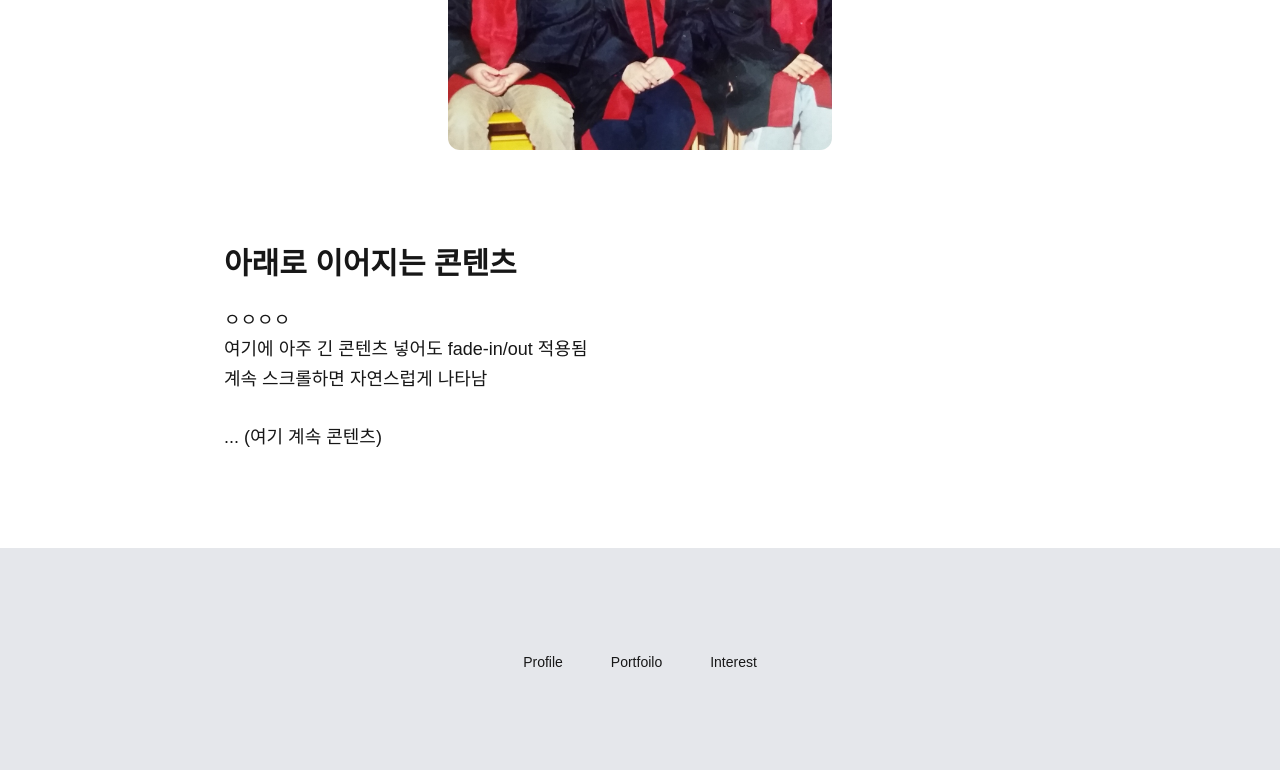
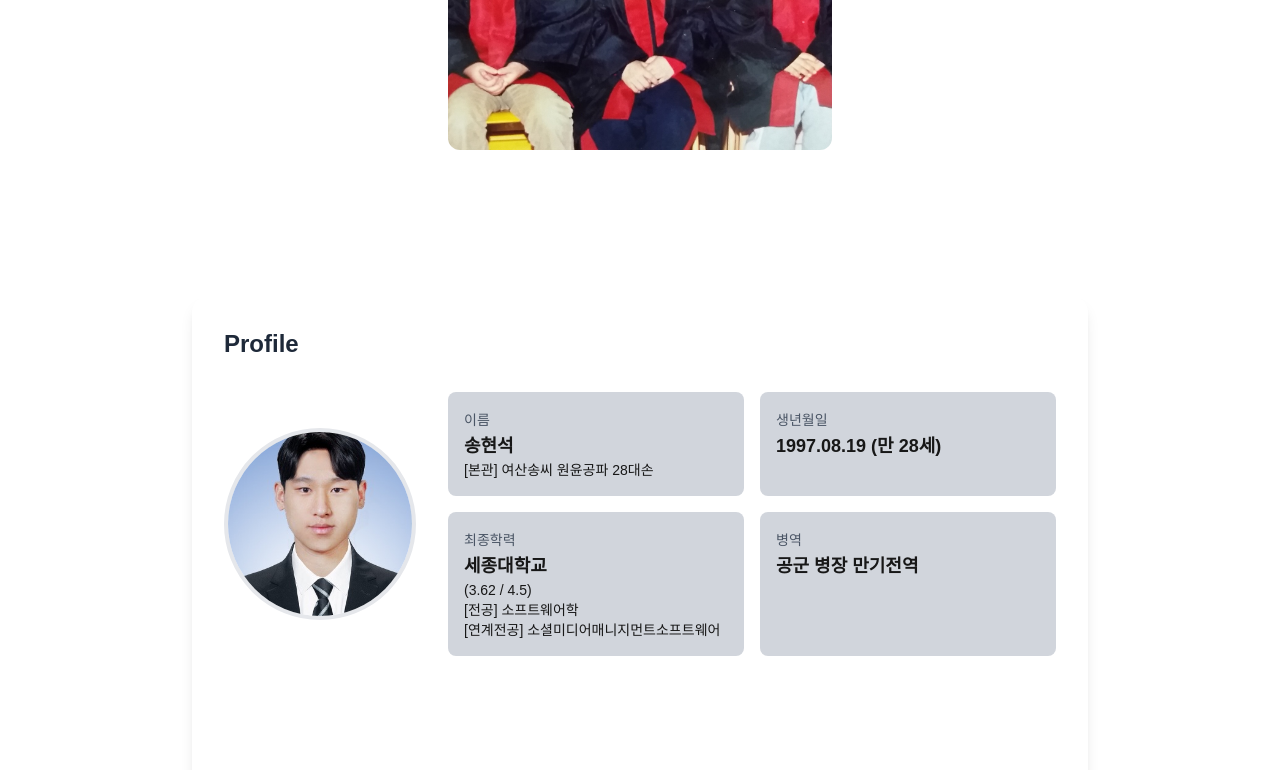
Before and after one commit to hyundol97/HyunDolog, a Next.js app: page /profile in a window 1280 px wide. Shown: the part 546-1316 px from the top of the page. Built offline with nearby package versions, Linux system fonts and the light colour scheme; some icons are missing.

Commit message:
feat: add profile page last contents

```diff
--- a/src/assets/styles/panel.css
+++ b/src/assets/styles/panel.css
@@ -13,7 +13,12 @@ section.common-section:not(:first-of-type) {
 
 section.common-section:last-of-type {
     margin-top: 100px;
-    margin-bottom: 100px;
+    margin-bottom: 50px;
+}
+
+.fade-section:last-of-type {
+    margin-top: 50px;
+    margin-bottom: 50px;
 }
 
 #slide-wrapper {
--- a/src/components/ProfileScrollContents.tsx
+++ b/src/components/ProfileScrollContents.tsx
@@ -1,6 +1,7 @@
 'use client';
 
 import { useEffect } from 'react';
+import Image from 'next/image';
 
 import ProfileHistory from '@/components/profile/ProfileHistory';
 
@@ -10,6 +11,7 @@ import MiddleSchoolImage from '@/assets/images/middleschool_soccer.jpg';
 import HighSchoolImage from '@/assets/images/highschool_graduate.jpg';
 import ArmyEntireImage from '@/assets/images/army_entire1.jpg';
 import UniversityGraduateImage from '@/assets/images/university_graduate1.jpg';
+import IdificationImage from '@/assets/images/id_picture.jpg';
 
 export default function ProfileScrollContents() {
     useEffect(() => {
@@ -22,6 +24,30 @@ export default function ProfileScrollContents() {
         const fadeSections = document.querySelectorAll('.fade-section');
 
         if (slides.length === 0) return;
+
+        const updateSlideOpacity = () => {
+            const wrapperRect = wrapper.getBoundingClientRect();
+            const wrapperCenter = wrapperRect.left + wrapperRect.width / 2;
+
+            slides.forEach(slide => {
+                const slideRect = slide.getBoundingClientRect();
+                const slideCenter = slideRect.left + slideRect.width / 2;
+                const distance = Math.abs(slideCenter - wrapperCenter);
+                const maxDistance = wrapperRect.width / 2;
+                const opacity = Math.max(0.3, 1 - distance / maxDistance);
+
+                const slideElement = slide as HTMLElement;
+                slideElement.style.transition = 'opacity 0.5s ease-out';
+                slideElement.style.opacity = opacity.toString();
+            });
+        };
+
+        const onScroll = () => {
+            updateSlideOpacity();
+        };
+
+        wrapper.addEventListener('scroll', onScroll);
+        updateSlideOpacity();
 
         const onWheel = (e: WheelEvent) => {
             if (Math.abs(e.deltaX) < Math.abs(e.deltaY)) {
@@ -88,13 +114,14 @@ export default function ProfileScrollContents() {
                 });
             },
             {
-                threshold: 0.2,
+                threshold: 0.3,
             }
         );
 
         fadeSections.forEach(section => fadeObserver.observe(section));
 
         return () => {
+            wrapper.removeEventListener('scroll', onScroll);
             wrapper.removeEventListener('wheel', onWheel);
             wrapper.removeEventListener('touchstart', onTouchStart);
             wrapper.removeEventListener('touchmove', onTouchMove);
@@ -107,7 +134,7 @@ export default function ProfileScrollContents() {
             <section className="fade-section opacity-0 translate-y-8 transition-all duration-700 ease-out">
                 <div
                     id="slide-wrapper"
-                    className="relative w-full h-[60vh] md:px-[10vw] overflow-x-auto flex snap-x snap-mandatory scroll-smooth"
+                    className="relative w-full h-[60vh] md:px-[5] overflow-x-auto flex snap-x snap-mandatory scroll-smooth"
                 >
                     <ProfileHistory
                         historyTitle="1997, 출생"
@@ -143,17 +170,139 @@ export default function ProfileScrollContents() {
             </section>
 
             <section className="fade-section opacity-0 translate-y-8 transition-all duration-700 ease-out">
-                <div className="relative w-full px-[10vw] py-20">
-                    <h2 className="text-3xl font-bold mb-6">아래로 이어지는 콘텐츠</h2>
-                    <div className="text-lg leading-relaxed">
-                        ㅇㅇㅇㅇ
-                        <br />
-                        여기에 아주 긴 콘텐츠 넣어도 fade-in/out 적용됨
-                        <br />
-                        계속 스크롤하면 자연스럽게 나타남
-                        <br />
-                        <br />
-                        ... (여기 계속 콘텐츠)
+                <div className="relative w-full px-2 md:px-[10] py-20">
+                    <div className="max-w-4xl mx-auto bg-white rounded-2xl shadow-lg p-8 bg-gray-300 dark:bg-stone-800">
+                        <h2 className="text-2xl font-bold mb-8 text-gray-800 dark:text-white">
+                            Profile
+                        </h2>
+                        <div className="flex flex-col md:flex-row gap-8 items-center">
+                            <div className="flex-shrink-0">
+                                <Image
+                                    src={IdificationImage}
+                                    alt="profile image"
+                                    width={200}
+                                    height={200}
+                                    className="object-cover w-48 h-48 rounded-full border-4 border-gray-200"
+                                />
+                            </div>
+                            <div className="flex-1 space-y-4">
+                                <div className="grid grid-cols-1 md:grid-cols-2 gap-4">
+                                    <div className="bg-gray-300 dark:bg-stone-800 p-4 rounded-lg">
+                                        <span className="text-sm text-gray-600 font-medium">
+                                            이름
+                                        </span>
+                                        <p className="text-lg font-semibold">송현석</p>
+                                        <p className="text-sm">[본관] 여산송씨 원윤공파 28대손</p>
+                                    </div>
+                                    <div className="bg-gray-300 dark:bg-stone-800 p-4 rounded-lg">
+                                        <span className="text-sm text-gray-600 font-medium">
+                                            생년월일
+                                        </span>
+                                        <p className="text-lg font-semibold">
+                                            1997.08.19 (만 28세)
+                                        </p>
+                                    </div>
+                                    <div className="bg-gray-300 dark:bg-stone-800 p-4 rounded-lg">
+                                        <span className="text-sm text-gray-600 font-medium">
+                                            최종학력
+                                        </span>
+                                        <p className="text-lg font-semibold">세종대학교</p>
+                                        <p className="text-sm">(3.62 / 4.5)</p>
+                                        <p className="text-sm">[전공] 소프트웨어학</p>
+                                        <p className="text-sm">
+                                            [연계전공] 소셜미디어매니지먼트소프트웨어
+                                        </p>
+                                    </div>
+                                    <div className="bg-gray-300 dark:bg-stone-800 p-4 rounded-lg">
+                                        <span className="text-sm text-gray-600 font-medium">
+                                            병역
+                                        </span>
+                                        <p className="text-lg font-semibold">공군 병장 만기전역</p>
+                                    </div>
+                                </div>
+                            </div>
+                        </div>
+                        <div className="mt-50 md:mt-30">
+                            <h2 className="text-2xl font-bold mb-8 text-gray-800 dark:text-white">
+                                Career
+                            </h2>
+                            <div className="space-y-8">
+                                <div className="bg-gray-200 dark:bg-stone-700 rounded-xl shadow-md p-6 border-l-4 border-blue-500">
+                                    <div className="flex justify-between items-start mb-4">
+                                        <h3 className="text-xl font-bold text-gray-800 dark:text-white">
+                                            DEEP:NOID (딥노이드)
+                                        </h3>
+                                        <span className="bg-blue-100 dark:bg-blue-900 text-blue-800 dark:text-blue-200 px-3 py-1 rounded-full text-sm font-medium">
+                                            Career 1
+                                        </span>
+                                    </div>
+                                    <p className="text-gray-600 dark:text-gray-300 mb-4">
+                                        ~~~~ 회사이다.
+                                    </p>
+                                    <div className="bg-gray-100 dark:bg-stone-600 p-4 rounded-lg">
+                                        <h4 className="font-semibold text-gray-800 dark:text-white mb-2">
+                                            직무 : 프론트엔드 개발
+                                        </h4>
+                                        <ul className="space-y-1 text-gray-600 dark:text-gray-300">
+                                            <li>• ~~ 개발하였다.</li>
+                                            <li>• ~~ 개발하였다.</li>
+                                            <li>• ~~ 개발하였다.</li>
+                                            <li>• ~~ 개발하였다.</li>
+                                        </ul>
+                                    </div>
+                                </div>
+
+                                <div className="bg-gray-200 dark:bg-stone-700 rounded-xl shadow-md p-6 border-l-4 border-green-500">
+                                    <div className="flex justify-between items-start mb-4">
+                                        <h3 className="text-xl font-bold text-gray-800 dark:text-white">
+                                            (주) 미로 (LastOrder)
+                                        </h3>
+                                        <span className="bg-green-100 dark:bg-green-900 text-green-800 dark:text-green-200 px-3 py-1 rounded-full text-sm font-medium">
+                                            Career 2
+                                        </span>
+                                    </div>
+                                    <p className="text-gray-600 dark:text-gray-300 mb-4">
+                                        ~~~~ 회사이다.
+                                    </p>
+                                    <div className="bg-gray-100 dark:bg-stone-600 p-4 rounded-lg">
+                                        <h4 className="font-semibold text-gray-800 dark:text-white mb-2">
+                                            직무 : 프론트엔드 개발
+                                        </h4>
+                                        <ul className="space-y-1 text-gray-600 dark:text-gray-300">
+                                            <li>• ~~ 개발하였다.</li>
+                                            <li>• ~~ 개발하였다.</li>
+                                            <li>• ~~ 개발하였다.</li>
+                                            <li>• ~~ 개발하였다.</li>
+                                        </ul>
+                                    </div>
+                                </div>
+
+                                <div className="bg-gray-200 dark:bg-stone-700 rounded-xl shadow-md p-6 border-l-4 border-purple-500">
+                                    <div className="flex justify-between items-start mb-4">
+                                        <h3 className="text-xl font-bold text-gray-800 dark:text-white">
+                                            주식회사본도
+                                        </h3>
+                                        <span className="bg-purple-100 dark:bg-purple-900 text-purple-800 dark:text-purple-200 px-3 py-1 rounded-full text-sm font-medium">
+                                            Career 3 (Now)
+                                        </span>
+                                    </div>
+                                    <p className="text-gray-600 dark:text-gray-300 mb-4">
+                                        ~~~~ 회사이다.
+                                    </p>
+                                    <div className="bg-gray-100 dark:bg-stone-600 p-4 rounded-lg">
+                                        <h4 className="font-semibold text-gray-800 dark:text-white mb-2">
+                                            직무 : 프론트엔드 개발
+                                        </h4>
+                                        <ul className="space-y-1 text-gray-600 dark:text-gray-300">
+                                            <li>• ~~ 개발하였다.</li>
+                                            <li>• ~~ 개발하였다.</li>
+                                            <li>• ~~ 개발하였다.</li>
+                                            <li>• ~~ 개발하였다.</li>
+                                        </ul>
+                                    </div>
+                                </div>
+                            </div>
+                        </div>
                     </div>
                 </div>
             </section>
--- a/src/components/profile/ProfileHistory.tsx
+++ b/src/components/profile/ProfileHistory.tsx
@@ -9,7 +9,7 @@ interface ProfileHistoryProps {
 export default function ProfileHistory({ historyTitle, imgSrc, imgAlt }: ProfileHistoryProps) {
     return (
         <div className="slide-item snap-center shrink-0 w-screen p-4 md:w-full h-full flex flex-col justify-center items-center transition-all duration-500 ease-out">
-            <h3 className="text-2xl md:text-4xl font-bold mb-8">{historyTitle}</h3>
+            <h3 className="text-2xl md:text-3xl font-bold mb-8">{historyTitle}</h3>
             <div className="w-full max-w-sm h-80 mx-8 md:mx-0 md:w-96 md:h-96">
                 <Image
                     src={imgSrc}
```
